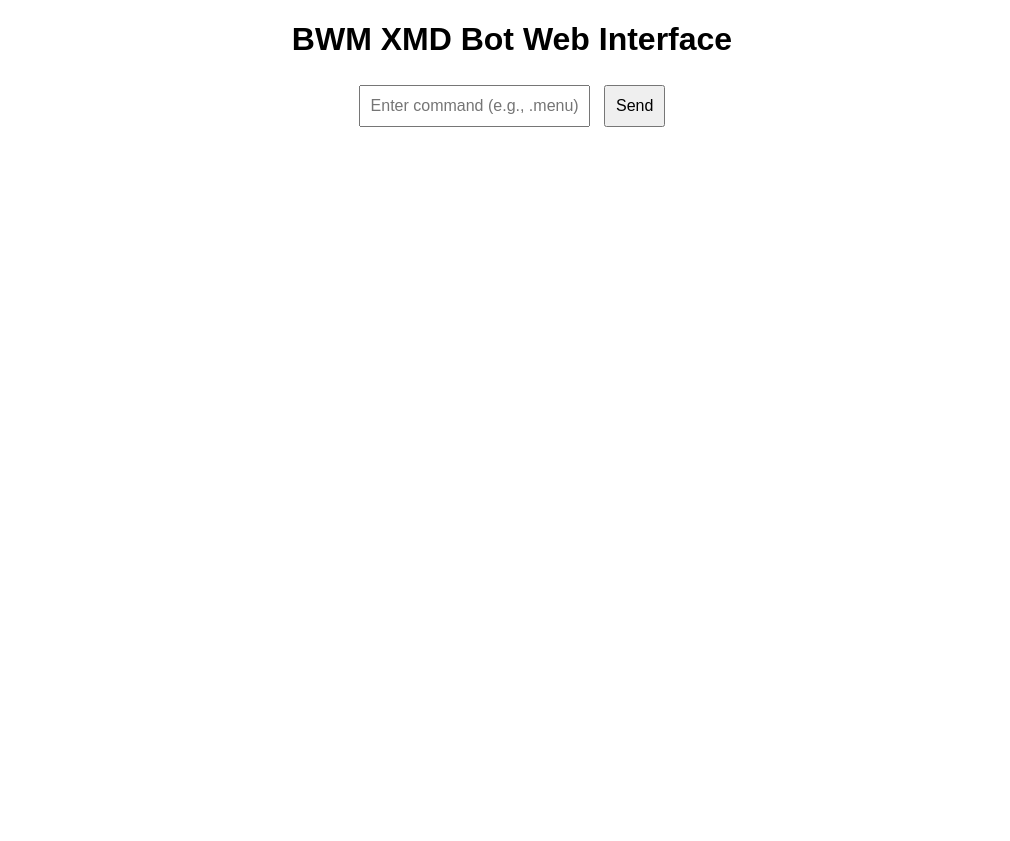
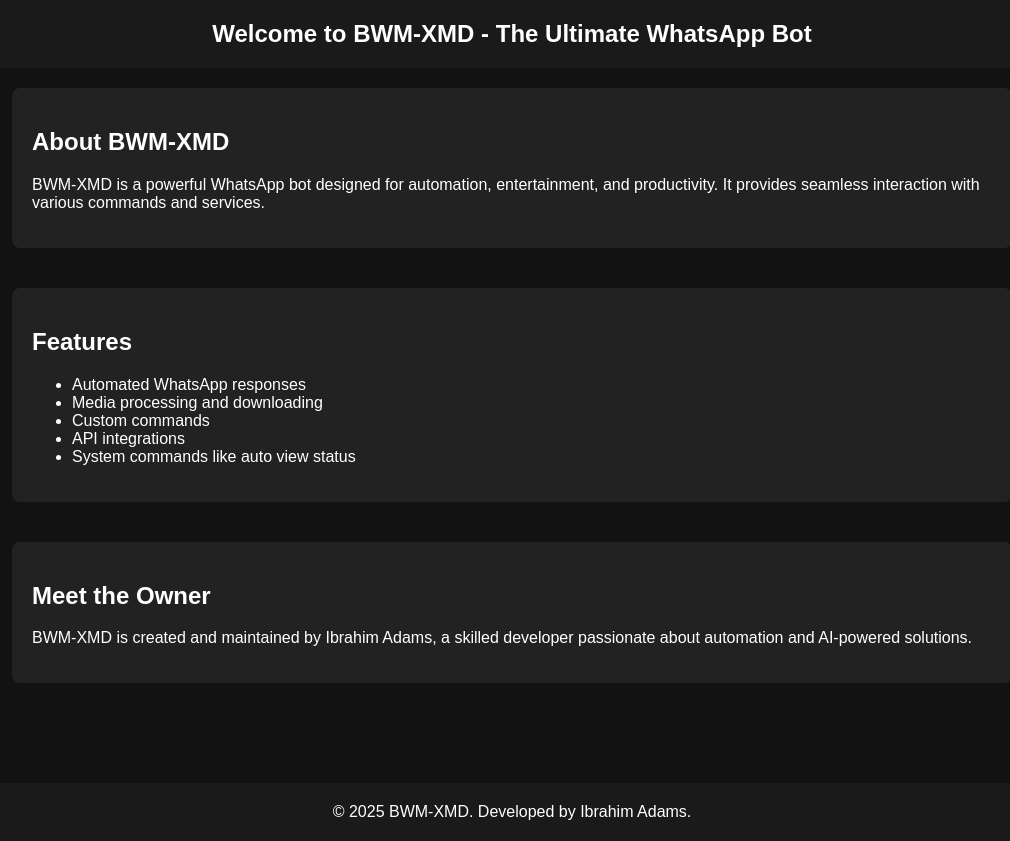
Before and after one commit to wevedo/simply_html, a website: page public /index.html in a window 1280 px wide. Shown: the whole page, without its empty margins (128-1138 px from the left). Before the commit the page ends 800 px from the top, so only its background shows below. Drawn offline with Linux system fonts and the light colour scheme.

Commit message:
Update index.html

```diff
--- a/public /index.html
+++ b/public /index.html
@@ -1,39 +1,72 @@
-<!DOCTYPE html>
-<html lang="en">
+<!DOCTYPE html><html lang="en">
 <head>
     <meta charset="UTF-8">
     <meta name="viewport" content="width=device-width, initial-scale=1.0">
-    <title>BWM XMD Bot</title>
+    <title>BWM-XMD - connected successfully ✅</title>
+    <link rel="stylesheet" href="styles.css">
     <style>
-        body { font-family: Arial, sans-serif; text-align: center; }
-        input, button { padding: 10px; font-size: 16px; margin: 5px; }
-        #messages { margin-top: 20px; }
+        body {
+            font-family: Arial, sans-serif;
+            margin: 0;
+            padding: 0;
+            background: #121212;
+            color: white;
+        }
+        header {
+            background: #1a1a1a;
+            padding: 20px;
+            text-align: center;
+            font-size: 24px;
+            font-weight: bold;
+        }
+        .container {
+            max-width: 1000px;
+            margin: auto;
+            padding: 20px;
+        }
+        .section {
+            margin-bottom: 40px;
+            padding: 20px;
+            background: #222;
+            border-radius: 8px;
+        }
+        footer {
+            text-align: center;
+            padding: 20px;
+            background: #1a1a1a;
+            margin-top: 40px;
+        }
     </style>
 </head>
 <body>
-    <h1>BWM XMD Bot Web Interface</h1>
-    <input type="text" id="commandInput" placeholder="Enter command (e.g., .menu)">
-    <button onclick="sendCommand()">Send</button>
-    <div id="messages"></div>
+    <header>
+        Welcome to BWM-XMD - The Ultimate WhatsApp Bot
+    </header><div class="container">
+    <div class="section">
+        <h2>About BWM-XMD</h2>
+        <p>BWM-XMD is a powerful WhatsApp bot designed for automation, entertainment, and productivity. It provides seamless interaction with various commands and services.</p>
+    </div>
 
-    <script>
-        const ws = new WebSocket("ws://localhost:3000");
+    <div class="section">
+        <h2>Features</h2>
+        <ul>
+            <li>Automated WhatsApp responses</li>
+            <li>Media processing and downloading</li>
+            <li>Custom commands</li>
+            <li>API integrations</li>
+            <li>System commands like auto view status</li>
+        </ul>
+    </div>
 
-        ws.onopen = () => console.log("Connected to bot");
-        ws.onmessage = (event) => {
-            const msgDiv = document.createElement("div");
-            msgDiv.textContent = "Bot: " + event.data;
-            document.getElementById("messages").appendChild(msgDiv);
-        };
+    <div class="section">
+        <h2>Meet the Owner</h2>
+        <p>BWM-XMD is created and maintained by Ibrahim Adams, a skilled developer passionate about automation and AI-powered solutions.</p>
+    </div>
+</div>
 
-        function sendCommand() {
-            const input = document.getElementById("commandInput");
-            const command = input.value.trim();
-            if (command) {
-                ws.send(command);
-                input.value = "";
-            }
-        }
-    </script>
+<footer>
+    &copy; 2025 BWM-XMD. Developed by Ibrahim Adams.
+</footer>
+
 </body>
 </html>
```
